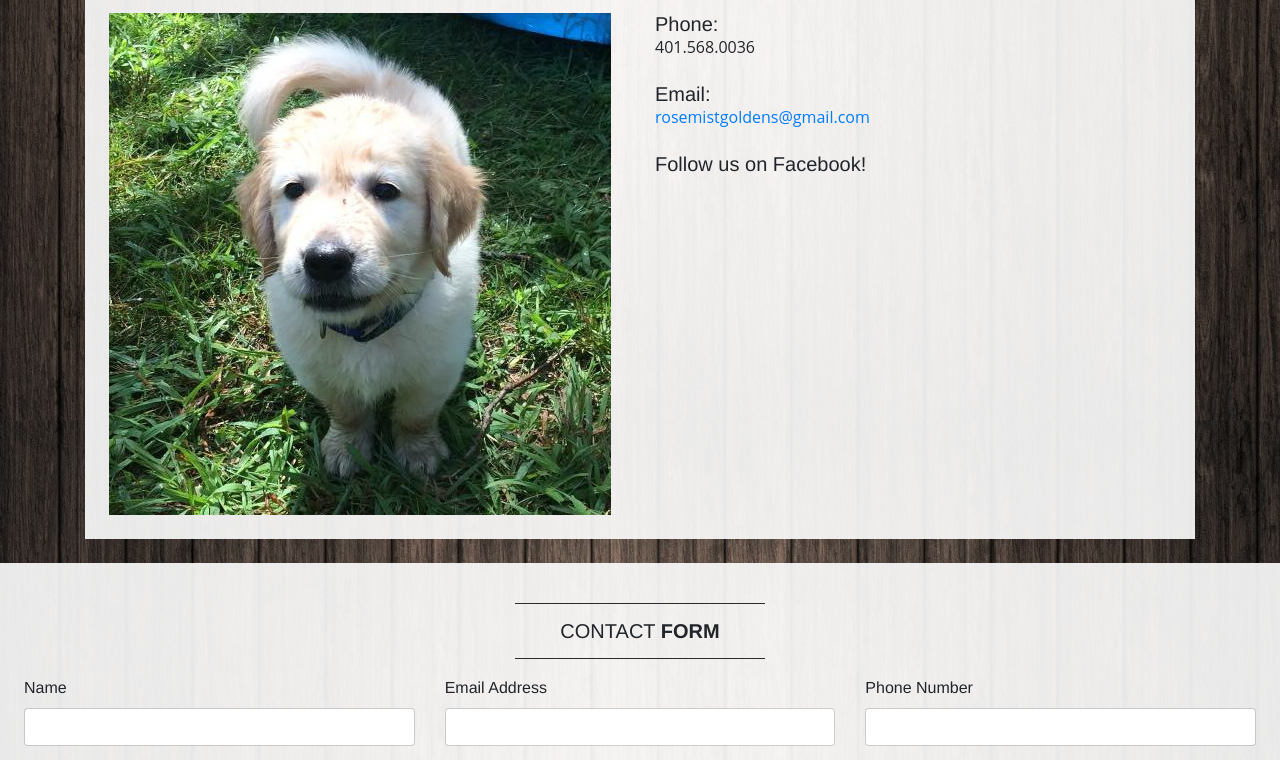
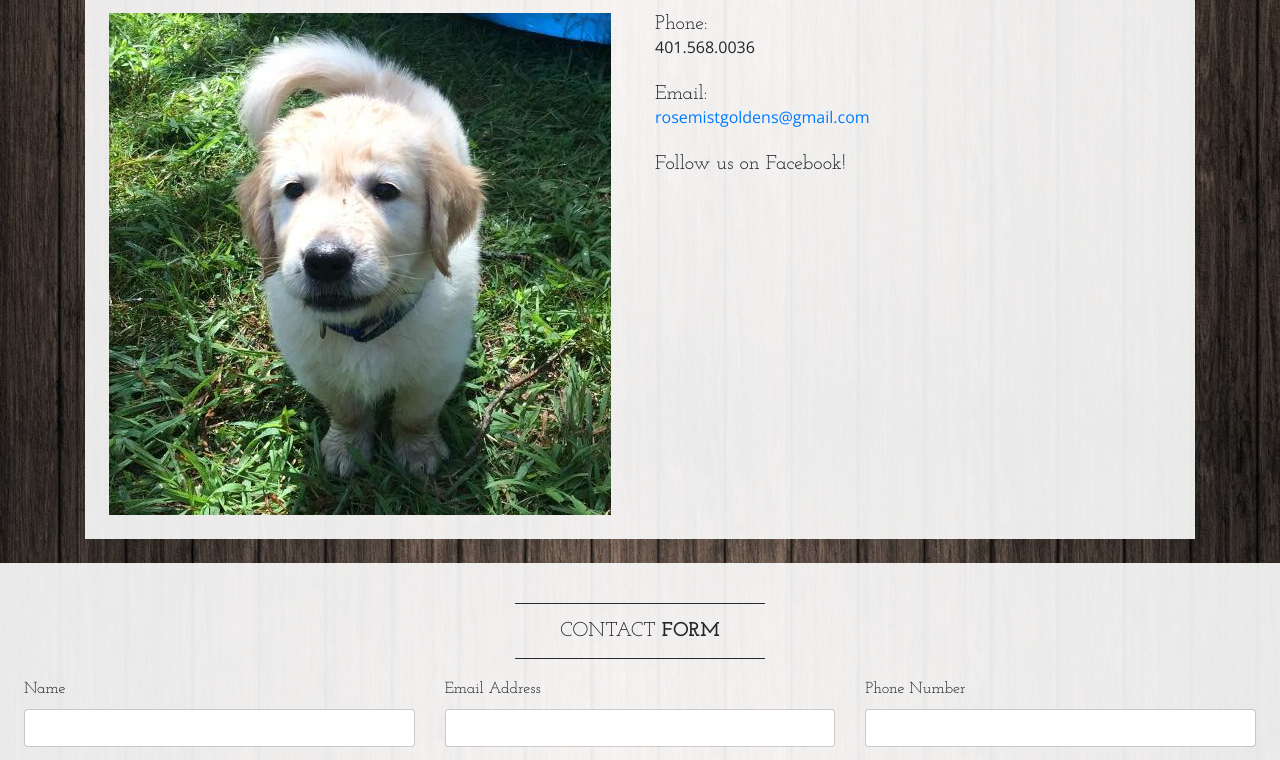
Before and after one commit to durandsl/rosemist_site, a website: page contact.html in a window 1280 px wide. Shown: the part 406-1166 px from the top of the page. Drawn offline with nearby package versions, Linux system fonts and the light colour scheme.

```diff
--- a/contact.html
+++ b/contact.html
@@ -9,6 +9,10 @@
     <meta name="author" content="">
 
     <title>Rosemist Golden Retrievers - Contact</title>
+
+    <!-- Custom fonts for this template -->
+    <link href="https://fonts.googleapis.com/css?family=Open+Sans:300italic,400italic,600italic,700italic,800italic,400,300,600,700,800" rel="stylesheet" type="text/css">
+    <link href="https://fonts.googleapis.com/css?family=Josefin+Slab:100,300,400,600,700,100italic,300italic,400italic,600italic,700italic" rel="stylesheet" type="text/css">
 
     <!-- Bootstrap core CSS -->
     <link href="vendor/bootstrap/css/bootstrap.min.css" rel="stylesheet">
```
Also changed, not shown: index.html (+1 -0 lines), img/bellamy.jpg (added), img/bellamy_pups.jpg (added).
